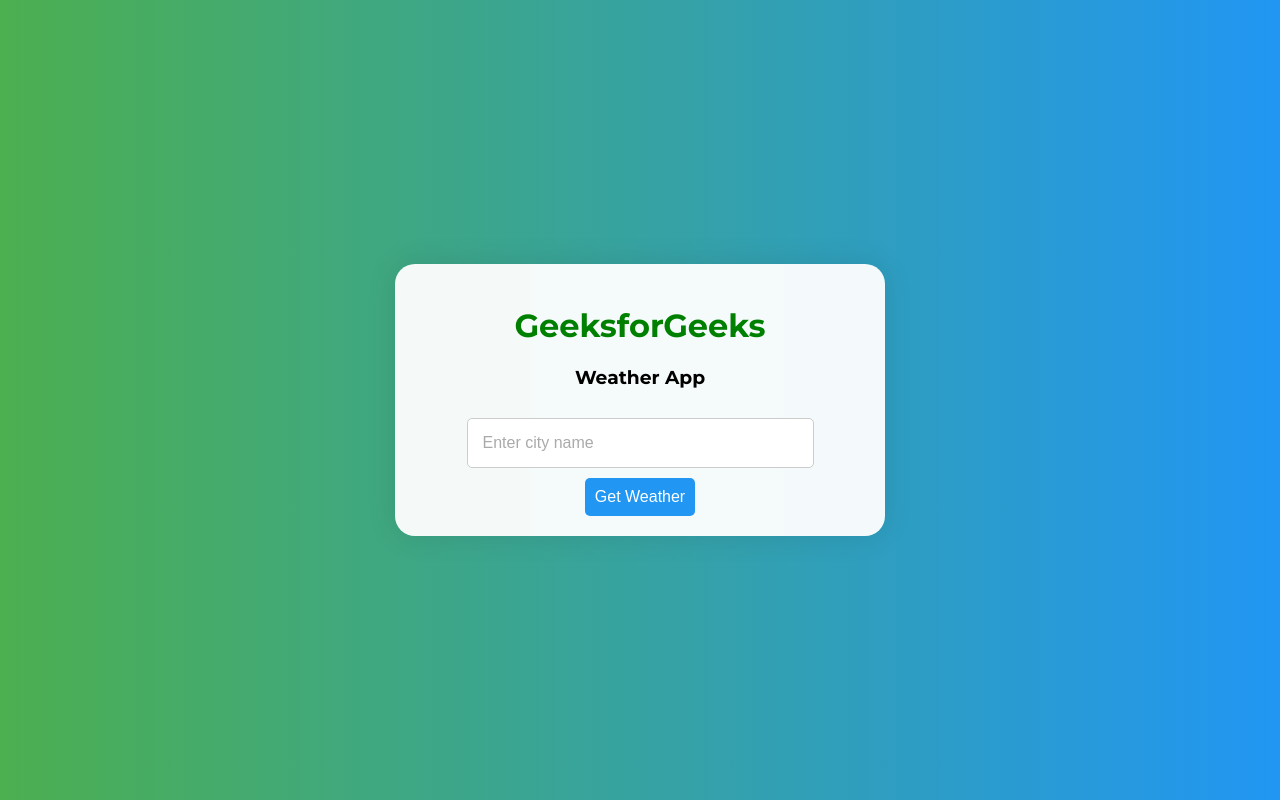
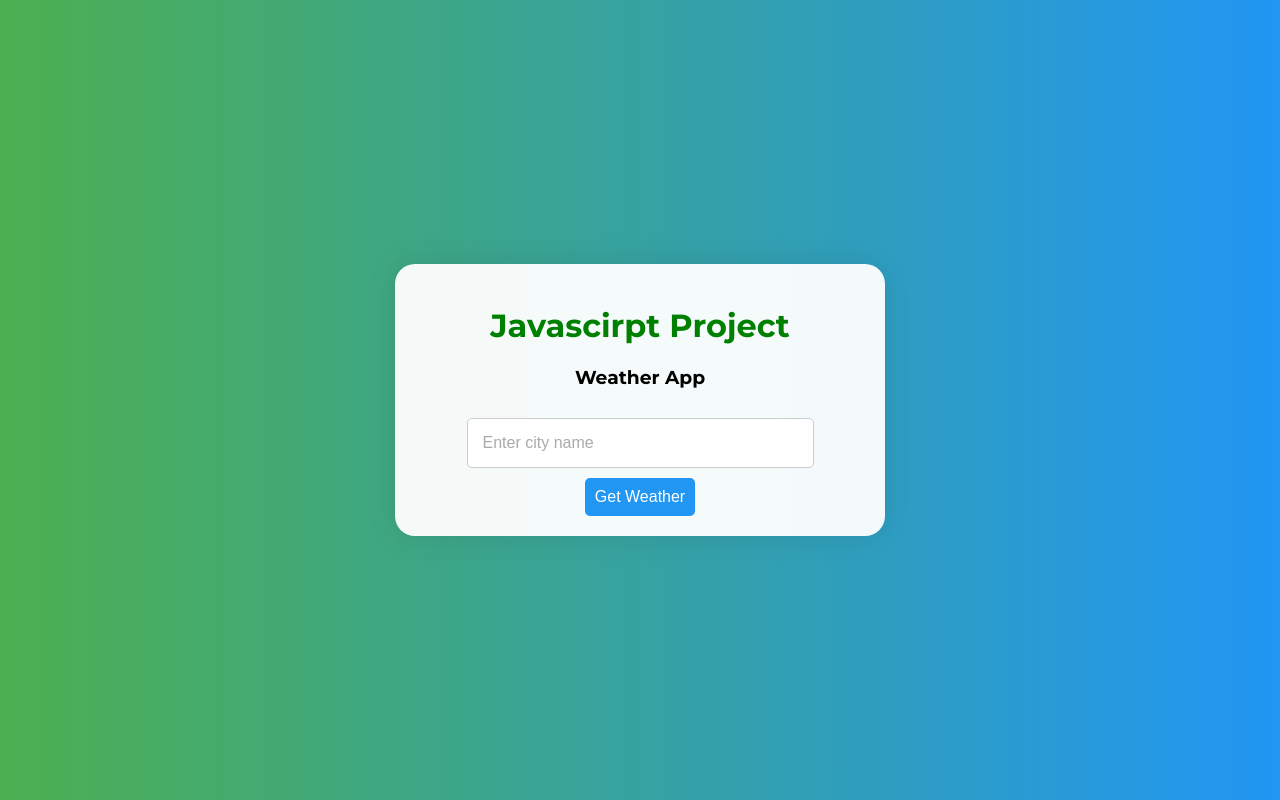
Before and after one commit to Kutamsa/Weather-App, a plain HTML site: page index.html in a window 1280 px wide. Drawn offline with nearby package versions, Linux system fonts and the light colour scheme; no server answers.

Commit message:
Update index.html

```diff
--- a/index.html
+++ b/index.html
@@ -8,7 +8,7 @@
 "https://cdnjs.cloudflare.com/ajax/libs/font-awesome/5.15.1/css/all.min.css">
 	<link rel="stylesheet" href=
 "https://fonts.googleapis.com/css2?family=Montserrat:wght@400;700&display=swap">
-	<title>GFG App</title>
+	<title>Weather App</title>
 	<script src="https://code.jquery.com/jquery-3.6.0.min.js"></script>
 </head>
 
@@ -16,7 +16,7 @@
 	<div class="container">
 		<div class="weather-card">
 			<h1 style="color: green;">
-				GeeksforGeeks
+				Javascirpt Project
 			</h1>
 			<h3>
 				Weather App
```
